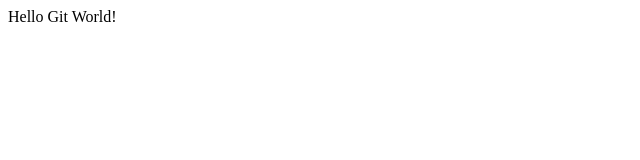
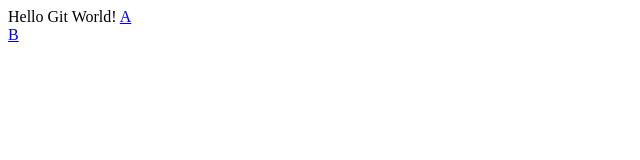
Before and after one commit to IwaiTaisei/git, a plain HTML site: page index.html in a window 1280 px wide. Shown: the full height of the page, 0-640 px from the left. Drawn offline with Linux system fonts and the light colour scheme.

Commit message:
プロフィール追記

```diff
--- a/index.html
+++ b/index.html
@@ -6,7 +6,7 @@
 </head>
 <body>
     <a>Hello Git World!</a>
-    <a href ="profile_A.html"></a><br>
-    <a href ="profile_B.html"></a>
+    <a href ="profile_A.html">A</a><br>
+    <a href ="profile_B.html">B</a>
 </body>
 </html>
```
